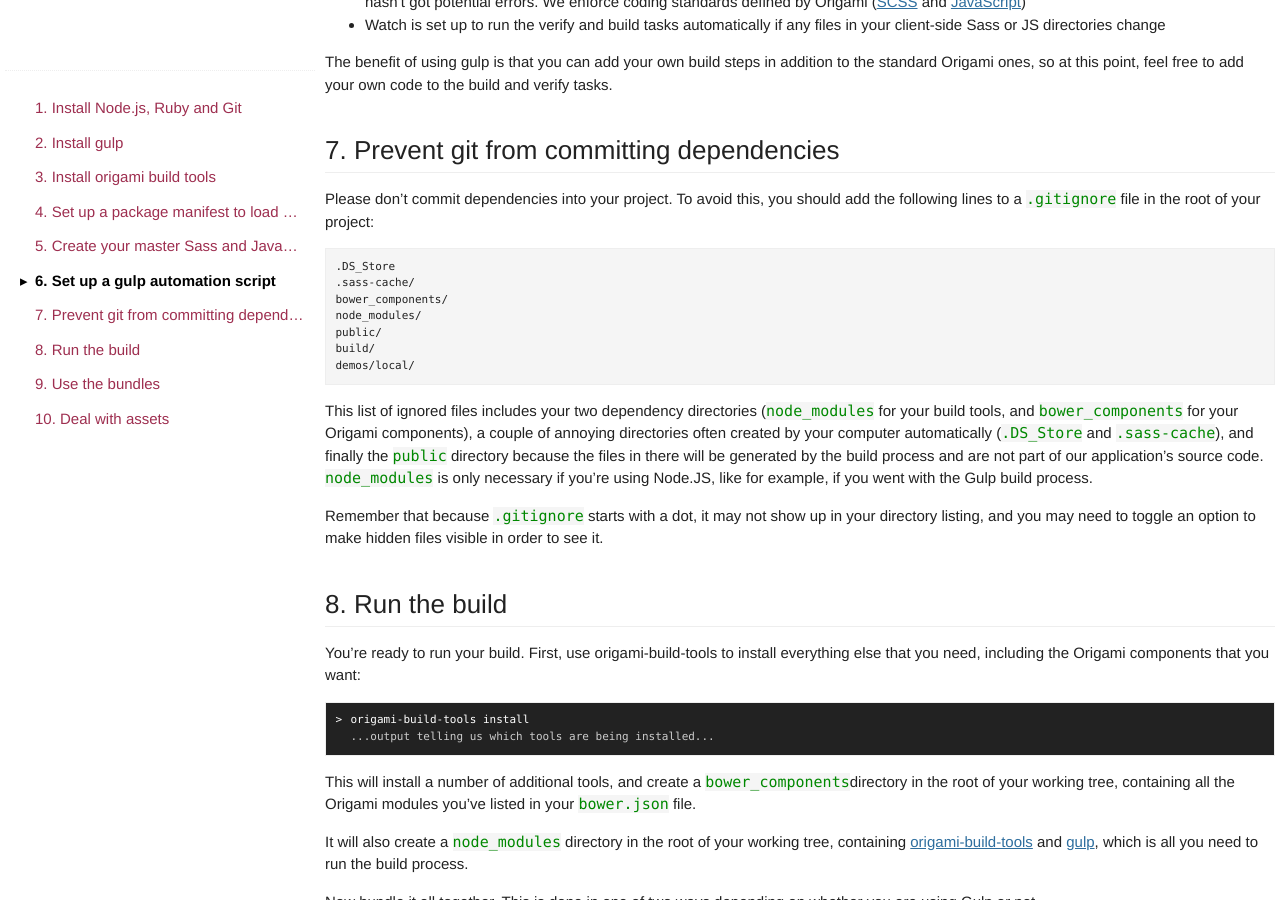
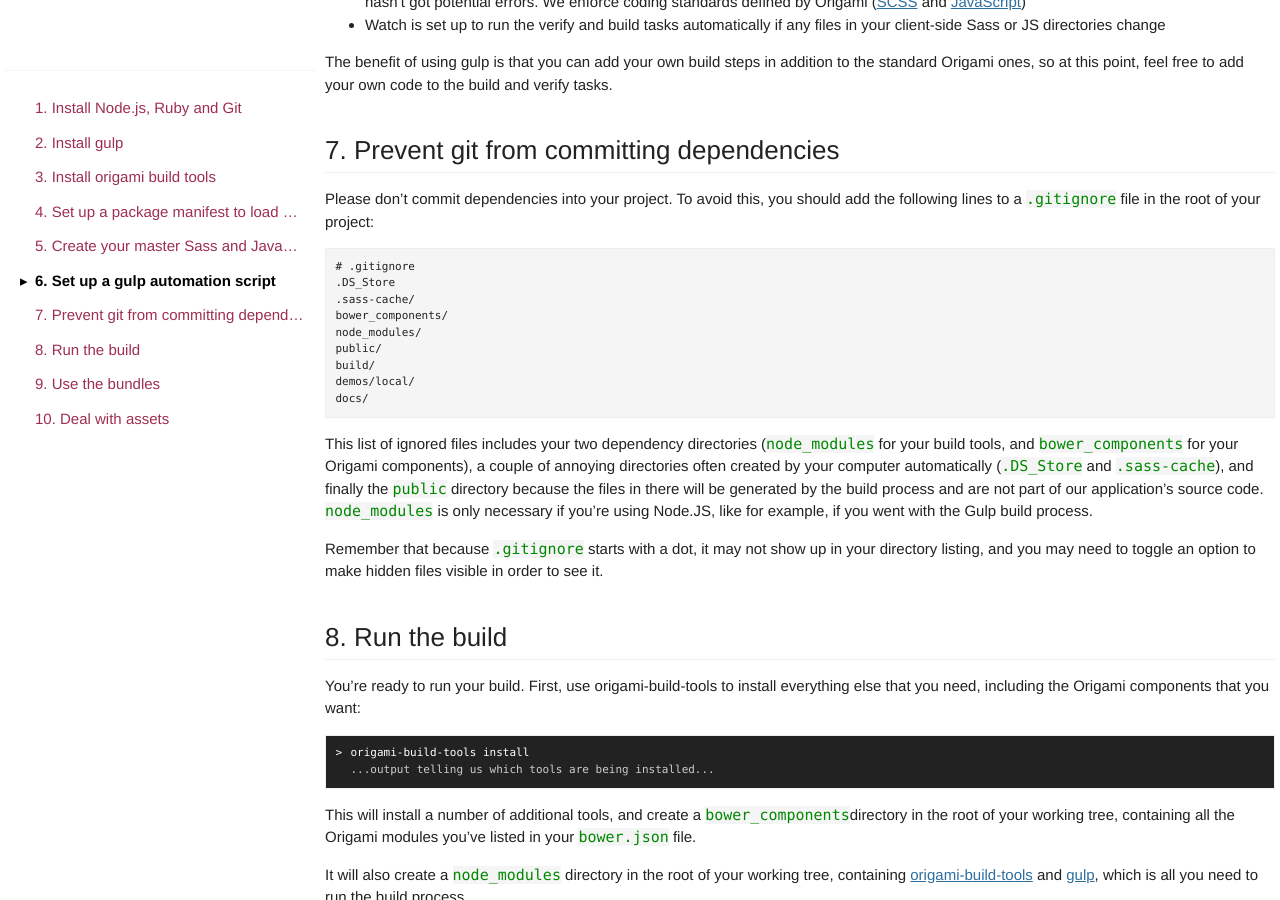
Before and after one commit to Financial-Times/ft-origami, a Jekyll site: the page built from docs/developer-guide/building-modules.md, in a window 1280 px wide and 900 px high, scrolled down 5365 px. Built offline with Jekyll 4.4.1, drawn with Linux system fonts in a browser that asks for light colours; some web fonts are replaced; comment, search, counter and statistics services are not loaded.

Commit message:
Add docs to standard recommended gitignore file

```diff
--- a/docs/developer-guide/building-modules.md
+++ b/docs/developer-guide/building-modules.md
@@ -244,6 +244,7 @@ The benefit of using gulp is that you can add your own build steps in addition t
 
 Please don't commit dependencies into your project.  To avoid this, you should add the following lines to a `.gitignore` file in the root of your project:
 
+	# .gitignore
 	.DS_Store
 	.sass-cache/
 	bower_components/
@@ -251,6 +252,7 @@ Please don't commit dependencies into your project.  To avoid this, you should a
 	public/
 	build/
 	demos/local/
+	docs/
 
 This list of ignored files includes your two dependency directories (`node_modules` for your build tools, and `bower_components` for your Origami components), a couple of annoying directories often created by your computer automatically (`.DS_Store` and `.sass-cache`), and finally the `public` directory because the files in there will be generated by the build process and are not part of our application's source code. `node_modules` is only necessary if you're using Node.JS, like for example, if you went with the Gulp build process.
 
```
